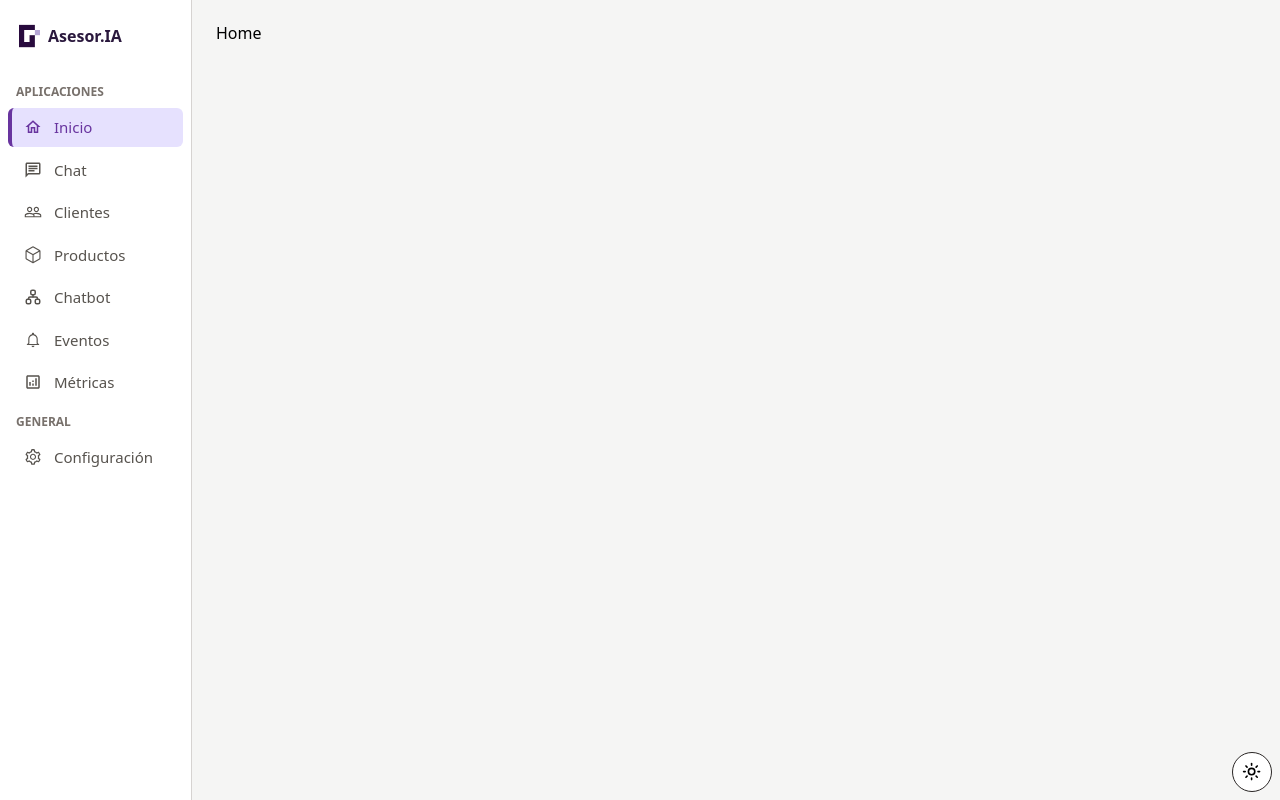
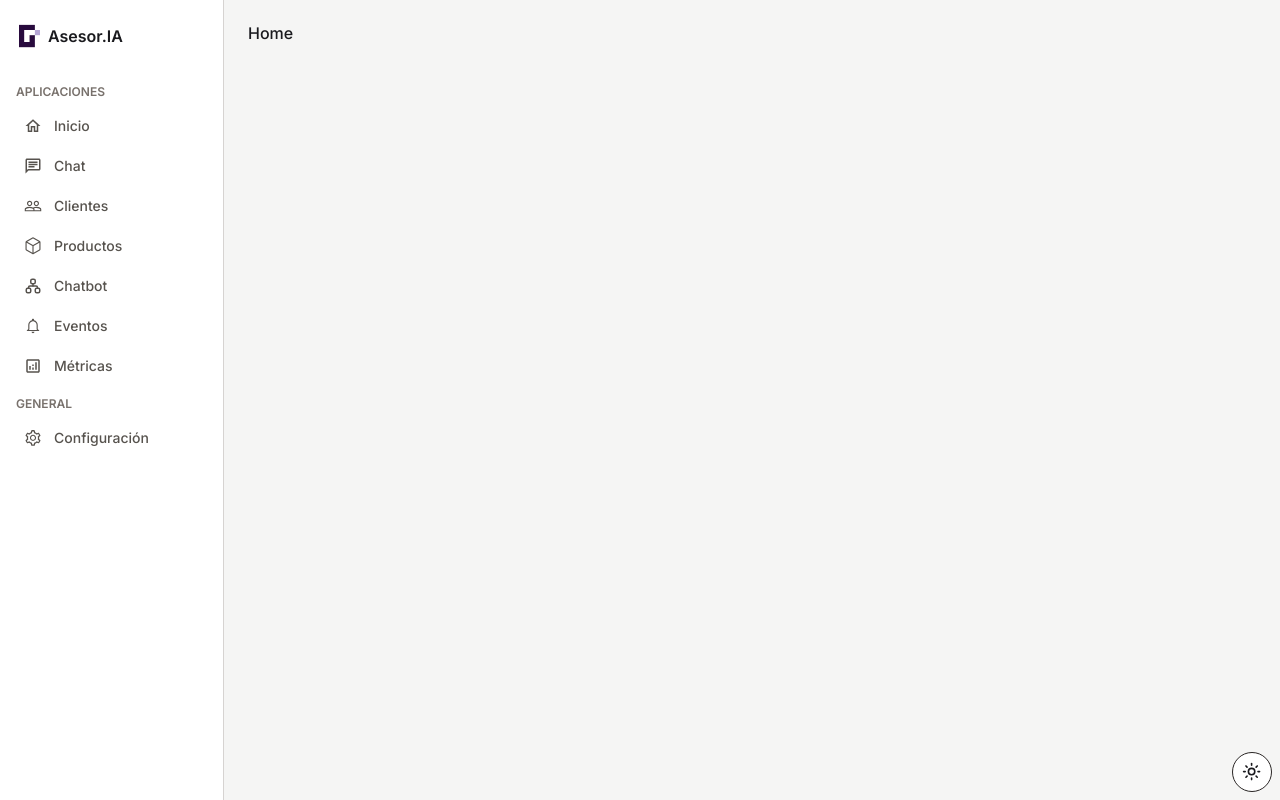
Before and after one commit to sergiolozav2/AsesorIA-Frontend, a React (Vite) app: page /admin in a window 1280 px wide. Built offline with nearby package versions, Linux system fonts and the light colour scheme.

Commit message:
feat: Utililiza tema con variables de CSS

```diff
--- a/src/index.css
+++ b/src/index.css
@@ -1,8 +1,76 @@
+@import url('https://fonts.googleapis.com/css2?family=Inter:wght@100..800&display=swap');
+
 @tailwind base;
 @tailwind components;
 @tailwind utilities;
 
-:root {
-  --admin-navbar-width: 12rem;
-  --module-navbar-width: 13rem;
+body {
+  font-family: "Inter";
 }
+
+@layer base {
+  :root {
+    --admin-navbar-width: 14rem;
+    --module-navbar-width: 13rem;
+    --background: 300 100% 99%;
+    --foreground: 240 7% 11%;
+    --card: 243 5% 95%;
+    --card-foreground: 240 7% 11%;
+    --popover: 300 100% 99%;
+    --popover-foreground: 240 7% 11%;
+    --primary: 237 35% 50%;
+    --primary-foreground: 0 0% 100%;
+    --secondary: 237 11% 40%;
+    --secondary-foreground: 240 7% 11%;
+    --muted: 256 22% 90%;
+    --muted-foreground: 240 6% 39%;
+    --accent: 243 19% 90%;
+    --accent-foreground: 240 4% 20%;
+    --destructive: 0 75% 42%;
+    --destructive-foreground: 0 0% 100%;
+    --border: 256 22% 83%;
+    --input: 256 22% 90%;
+    --ring: 237 35% 49%;
+    --radius: 0.5rem;
+  }
+
+  .dark {
+    --background: 240 10% 19.9%;
+    --foreground: 0 0% 98%;
+
+    --muted: 240 3.7% 15.9%;
+    --muted-foreground: 240 5% 75%;
+
+    --popover: 240 10% 3.9%;
+    --popover-foreground: 0 0% 98%;
+
+    --card: 240 10% 13.9%;
+    --card-foreground: 0 0% 98%;
+
+    --border: 240 3.7% 30%;
+    --input: 240 3.7% 15.9%;
+
+    --primary: 245 50% 82%;
+    --primary-foreground: 240 5.9% 10%;
+
+    --secondary: 240 3.7% 15.9%;
+    --secondary-foreground: 0 0% 98%;
+
+    --accent: 240 3.7% 20.9%;
+    --accent-foreground: 0 0% 98%;
+
+    --destructive: 0 62.8% 30.6%;
+    --destructive-foreground: 0 85.7% 97.3%;
+
+    --ring: 240 3.7% 15.9%;
+  }
+}
+
+@layer base {
+  * {
+    @apply border-border;
+  }
+  body {
+    @apply bg-background text-foreground;
+  }
+}
--- a/tailwind.config.js
+++ b/tailwind.config.js
@@ -15,7 +15,8 @@ export default {
     },
     extend: {
       fontSize: {
-        sm: "15px",
+        smd: "13px",
+        md: "15px",
       },
       width: {
         "admin-navbar": "var(--admin-navbar-width)",
@@ -32,19 +33,58 @@ export default {
         "admin-navbar": "var(--admin-navbar-width)",
       },
       colors: {
+        border: "hsl(var(--border) / <alpha-value>)",
+        input: "hsl(var(--input) / <alpha-value>)",
+        ring: "hsl(var(--ring) / <alpha-value>)",
+        background: "hsl(var(--background) / <alpha-value>)",
+        foreground: "hsl(var(--foreground) / <alpha-value>)",
         primary: {
-          50: "#f2effe",
-          100: "#e6e1fe",
-          200: "#d5c9fc",
-          300: "#bca8f9",
-          400: "#a985f4",
-          500: "#9d68ec",
-          600: "#924cdf",
-          700: "#823dc5",
-          800: "#68349f",
-          900: "#55317e",
-          950: "#2A183D",
+          DEFAULT: "hsl(var(--primary) / <alpha-value>)",
+          foreground: "hsl(var(--primary-foreground) / <alpha-value>)",
         },
+        secondary: {
+          DEFAULT: "hsl(var(--secondary) / <alpha-value>)",
+          foreground: "hsl(var(--secondary-foreground) / <alpha-value>)",
+        },
+        destructive: {
+          DEFAULT: "hsl(var(--destructive) / <alpha-value>)",
+          foreground: "hsl(var(--destructive-foreground) / <alpha-value>)",
+        },
+        muted: {
+          DEFAULT: "hsl(var(--muted) / <alpha-value>)",
+          foreground: "hsl(var(--muted-foreground) / <alpha-value>)",
+        },
+        accent: {
+          DEFAULT: "hsl(var(--accent) / <alpha-value>)",
+          foreground: "hsl(var(--accent-foreground) / <alpha-value>)",
+        },
+        popover: {
+          DEFAULT: "hsl(var(--popover) / <alpha-value>)",
+          foreground: "hsl(var(--popover-foreground) / <alpha-value>)",
+        },
+        card: {
+          DEFAULT: "hsl(var(--card) / <alpha-value>)",
+          foreground: "hsl(var(--card-foreground) / <alpha-value>)",
+        },
+      },
+      borderRadius: {
+        lg: "var(--radius)",
+        md: "calc(var(--radius) - 2px)",
+        sm: "calc(var(--radius) - 4px)",
+      },
+      keyframes: {
+        "accordion-down": {
+          from: { height: "0" },
+          to: { height: "var(--radix-accordion-content-height)" },
+        },
+        "accordion-up": {
+          from: { height: "var(--radix-accordion-content-height)" },
+          to: { height: "0" },
+        },
+      },
+      animation: {
+        "accordion-down": "accordion-down 0.2s ease-out",
+        "accordion-up": "accordion-up 0.2s ease-out",
       },
     },
   },
```
Also changed, not shown: components.json.
